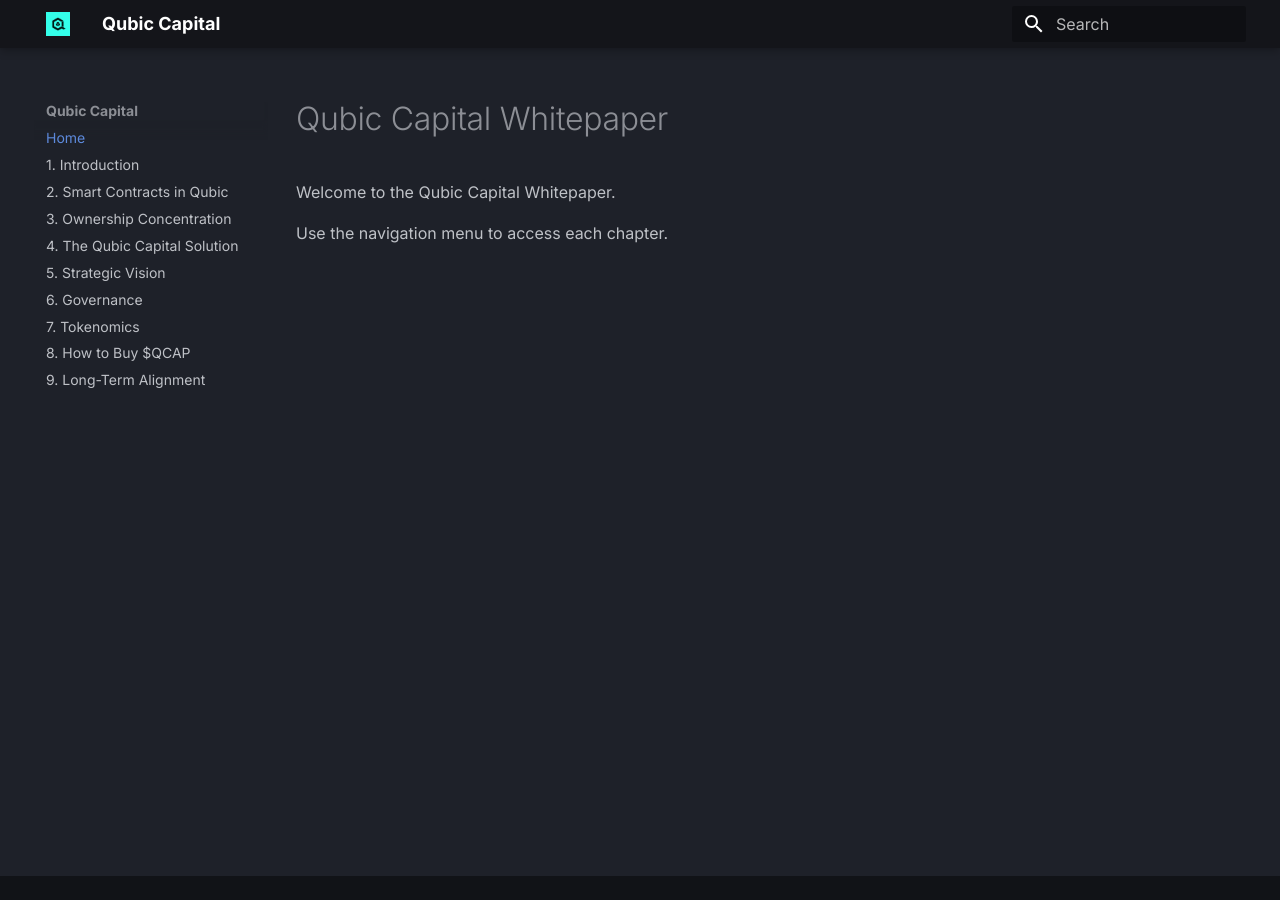
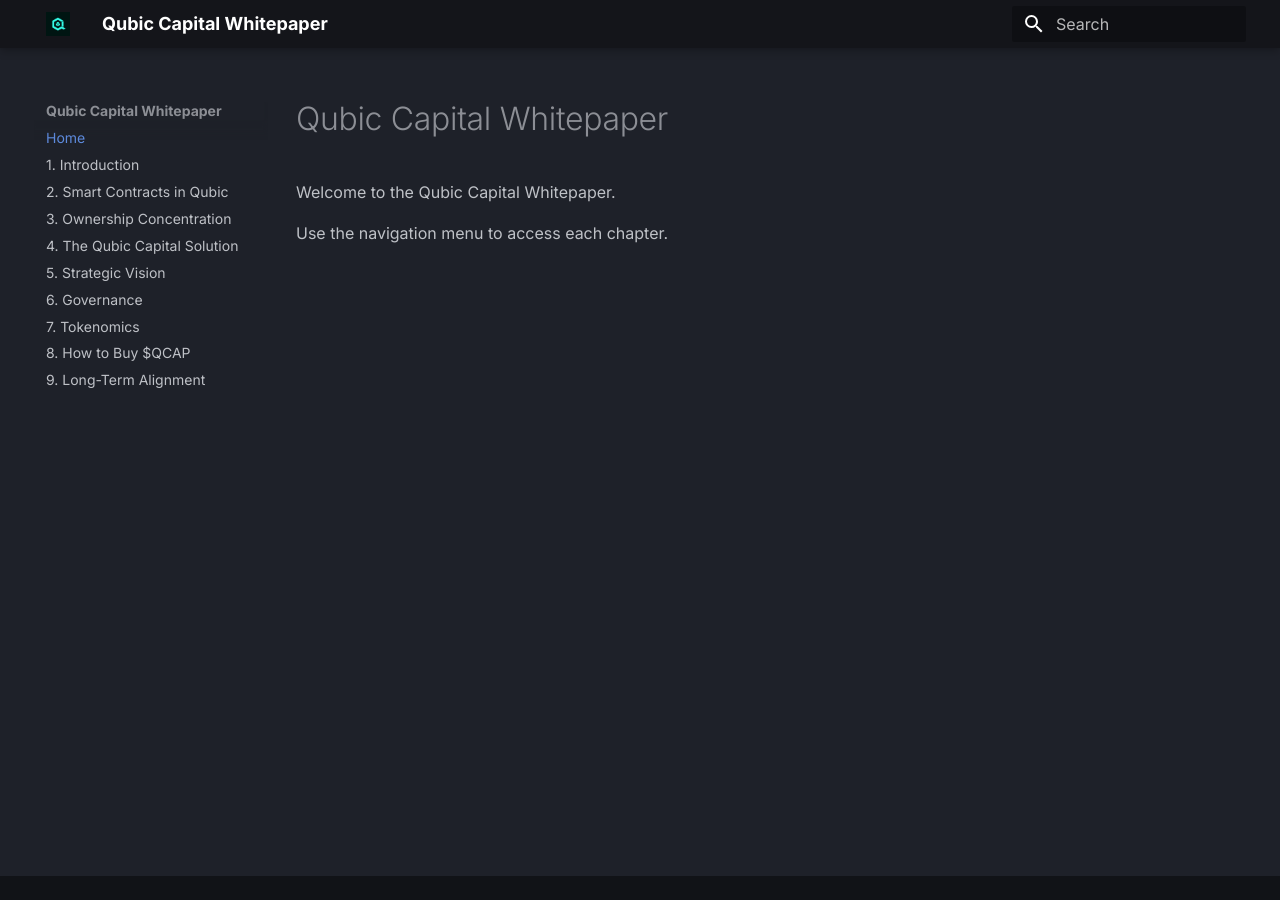
Before and after one commit to HermanToothrot10/qubic-capital-whitepaper, an MkDocs documentation site: the page built from docs/index.md, in a window 1280 px wide. Built offline with MkDocs 1.6.1 and Material for MkDocs 9.7.7, drawn with Linux system fonts in a browser that asks for light colours.

Commit message:
Update mkdocs.yml

```diff
--- a/mkdocs.yml
+++ b/mkdocs.yml
@@ -1,11 +1,11 @@
-site_name: Qubic Capital
+site_name: Qubic Capital Whitepaper
 site_description: Whitepaper
 
 theme:
   name: material
   language: en
-  logo: assets/logo1.png
-  favicon: assets/logo1.png
+  logo: assets/logo2.png
+  favicon: assets/logo2.png
   palette:
     - scheme: slate
       primary: black
```
